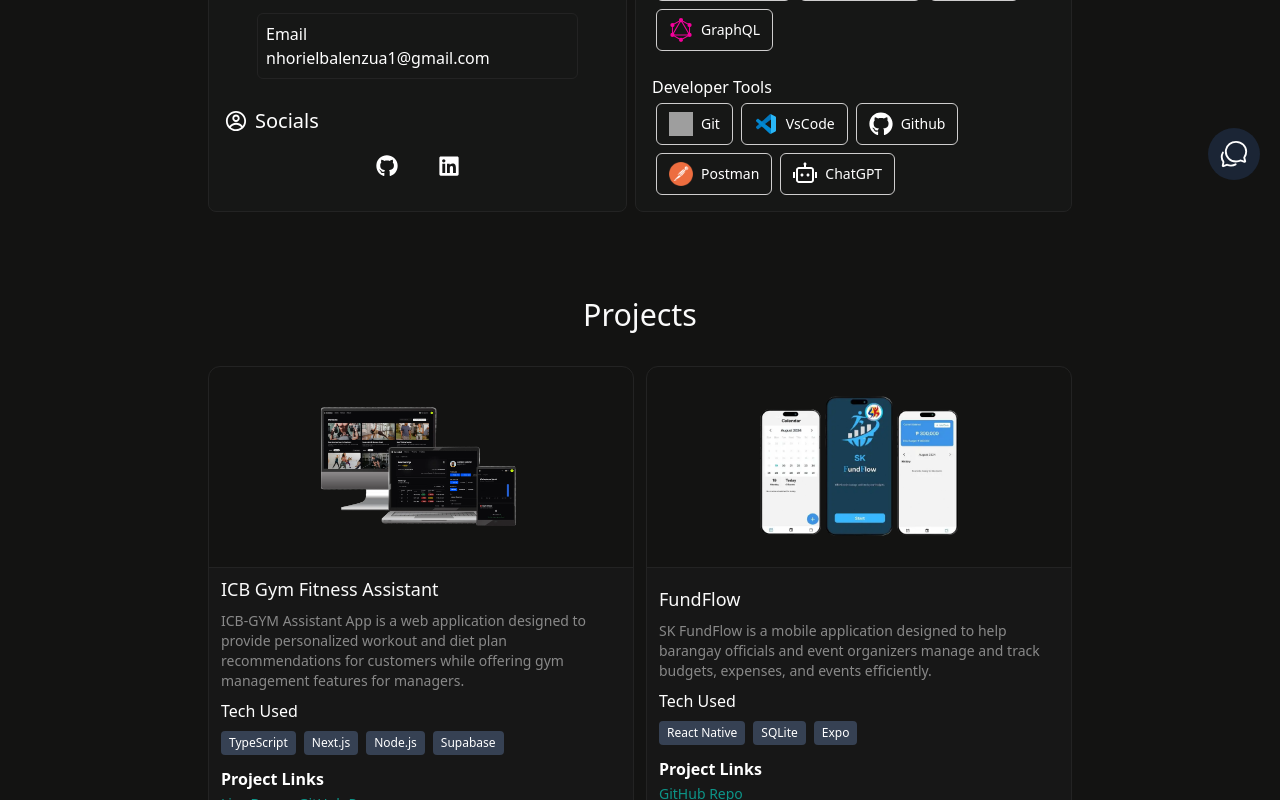
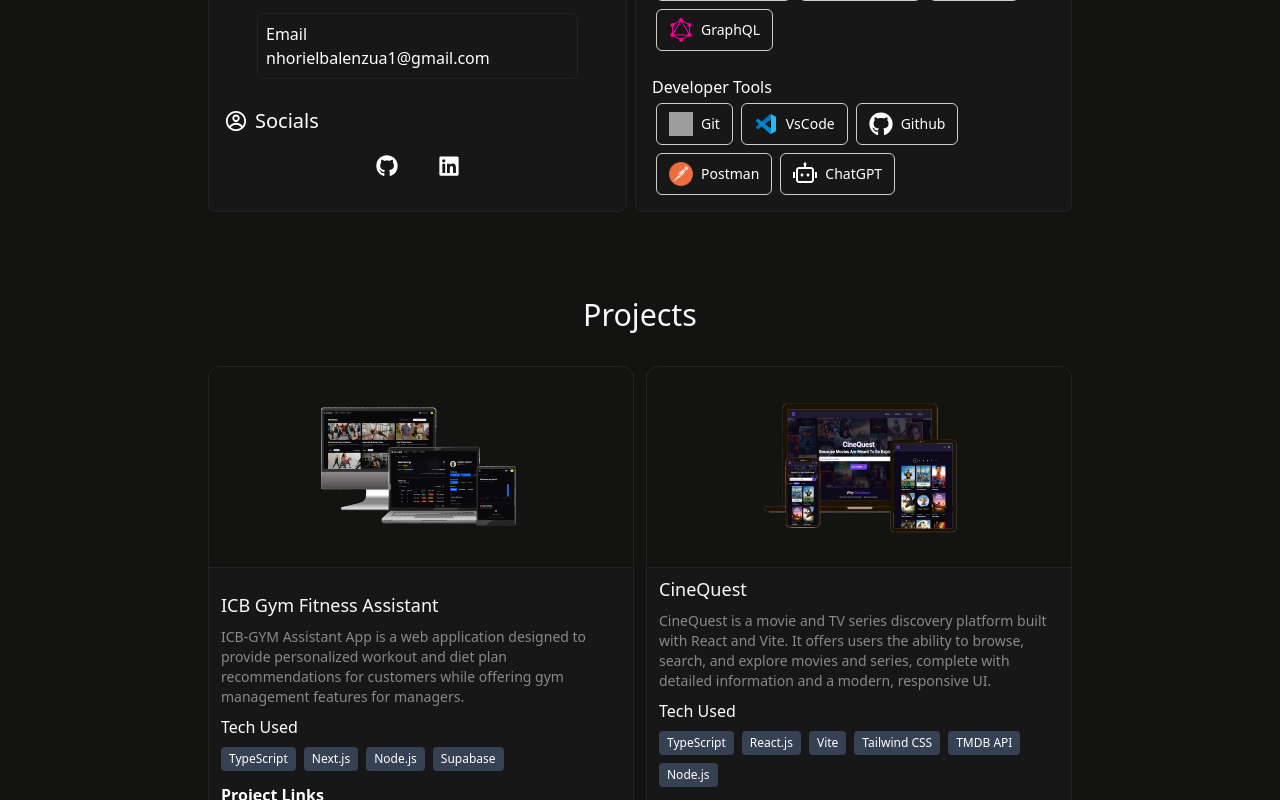
Before and after one commit to nhrl/Portfolio, a React (Vite) app: page / in a window 1280 px wide. Shown: the part 600-1400 px from the top of the page. Built offline with nearby package versions, Linux system fonts and the light colour scheme; grey boxes are pictures that could not be loaded.

Commit message:
added new project

```diff
--- a/src/assets/index.ts
+++ b/src/assets/index.ts
@@ -5,6 +5,7 @@ import pgc_ecom from "./pictures/pcg_ecom.webp";
 import pgc_erp from "./pictures/pgc-erp.webp";
 import ccs_erp from "./pictures/ccs_erp.webp";
 import ccs_ecomm from "./pictures/ccs_ecomm.webp";
+import cinequest from "../assets/pictures/CineQuest.png"
 
 // Icons
 import Typescript from "./icons/Typescript.svg";
@@ -38,5 +39,5 @@ export {
   MySQL, Laravel, Firebase, VB, ccs_erp,
   ccs_ecomm, Js, Tailwind, Vite,
   php, postgree, express, bootsrap,
-  postman, git, vscode
+  postman, git, vscode, cinequest
 };
--- a/src/pages/portfolio.tsx
+++ b/src/pages/portfolio.tsx
@@ -89,7 +89,7 @@ function Portfolio() {
           <Home />
           <Works />
         </div>
-        <div onClick={toggleVisibility} className="flex justify-center items-center bottom-3 right-2 md:bottom-5 md:right-5 rounded-full fixed w-13 h-13 cursor-pointer dark:bg-[#1b2535]">
+        <div onClick={toggleVisibility} className="hidden justify-center items-center bottom-3 right-2 md:bottom-5 md:right-5 rounded-full fixed w-13 h-13 cursor-pointer dark:bg-[#1b2535]">
           <IoChatbubblesOutline size={30}/>
         </div>
         { visible && (
@@ -97,7 +97,6 @@ function Portfolio() {
             <Chat />
           </div>
         )}
-
       </motion.div>
 
     </div>
--- a/src/pages/works.tsx
+++ b/src/pages/works.tsx
@@ -1,5 +1,5 @@
 import { motion } from "framer-motion";
-import { useRef } from "react";
+import React, { useRef } from "react";
 import { useInView } from "framer-motion";
 import Card from "../components/card";
 
@@ -8,7 +8,7 @@ import {
   Typescript, Next, Node, Supabase,
   ReactNative, Expo, SQLite, Angular,
   MySQL, Laravel, Firebase, VB,
-  ccs_erp, ccs_ecomm} from "../assets";
+  ccs_erp, ccs_ecomm, cinequest, } from "../assets";
 
 
 const projects = [
@@ -22,6 +22,22 @@ const projects = [
         ],
     links:[
       {web:"https://icb-gym.vercel.app/", github:"https://github.com/nhrl/icb-gym.git"}
+    ]
+  },
+  {
+    image: cinequest,
+    title: "CineQuest",
+    description: "CineQuest is a movie and TV series discovery platform built with React and Vite. It offers users the ability to browse, search, and explore movies and series, complete with detailed information and a modern, responsive UI.",
+    tags: [
+      { svg:Typescript, name: "TypeScript" },
+      { svg:Supabase, name: "React.js" },
+      { svg:Supabase, name: "Vite" },
+      { svg:Supabase, name: "Tailwind CSS" },
+      { svg:Supabase, name: "TMDB API" },
+      { svg:Supabase, name: "Node.js" }
+    ],
+    links: [
+      { web: "https://cine-quest-seven.vercel.app/", github: "https://github.com/nhrl/CineQuest.git" }
     ]
   },
   {
```
Also changed, not shown: src/assets/pictures/CineQuest.png (added).
